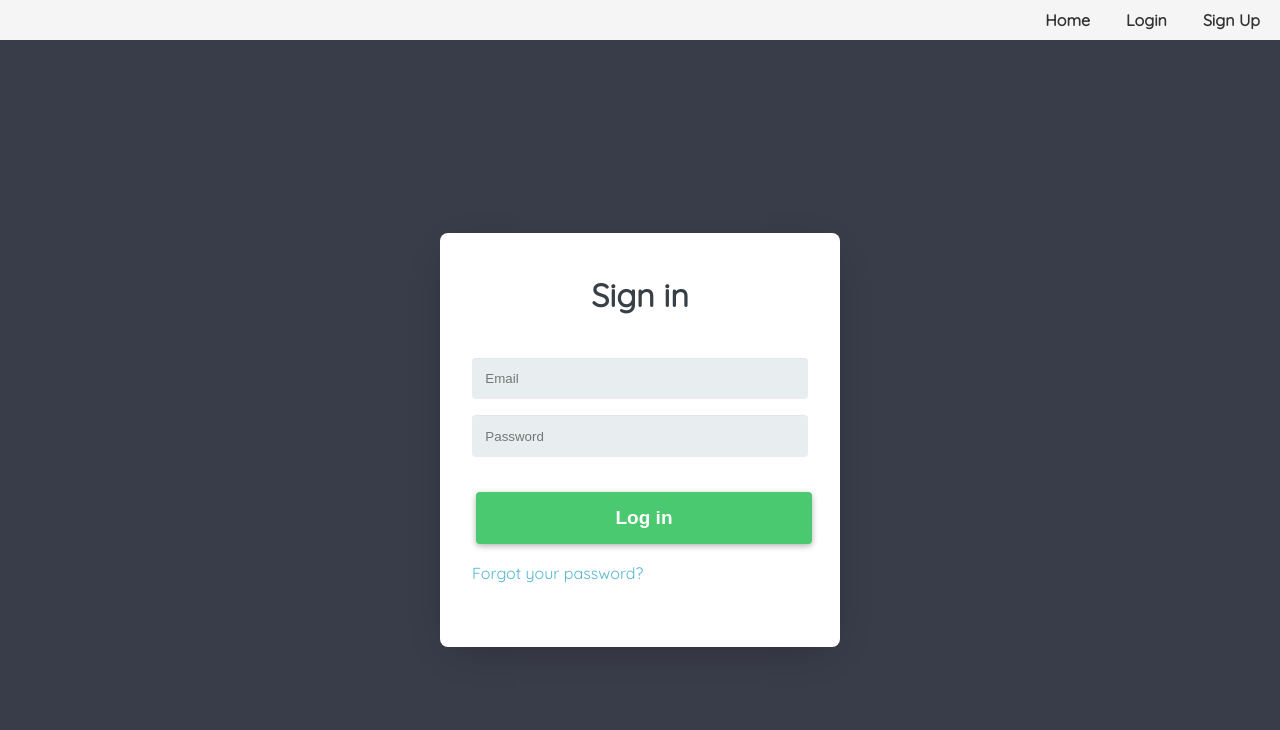
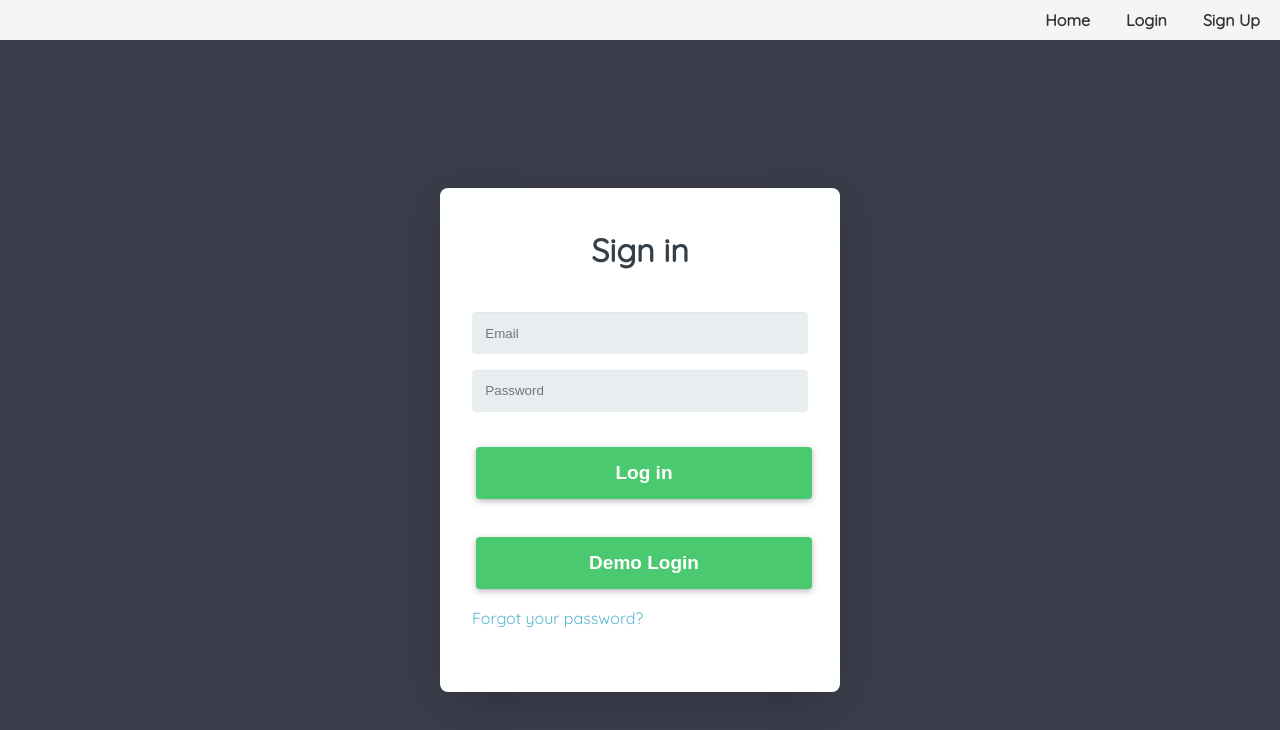
Before and after one commit to sopheak012/posclient, a React (Create React App) app: page /login in a window 1280 px wide. Shown: the top 730 px of the page. Built offline with nearby package versions, Linux system fonts and the light colour scheme; no server answers.

Commit message:
add demo button

```diff
--- a/src/pages/Login.js
+++ b/src/pages/Login.js
@@ -160,6 +160,45 @@ const Login = () => {
     }
   };
 
+  const handleDemoLogin = async () => {
+    try {
+      setError(""); // Clear any previous errors
+      setLoading(true); // Show loading indicator while making the API request
+
+      // Make the API request for demo login
+      const response = await axios.post(
+        "https://pos-api-2ta4.onrender.com/api/users/login",
+        {
+          email: "demo@gmail.com",
+          password: "demopassword012@",
+        }
+      );
+
+      const { username, email: responseEmail, token } = response.data;
+
+      // Dispatch the login action
+      dispatch(
+        login({
+          username,
+          email: responseEmail,
+          token,
+          isLogin: true,
+        })
+      );
+
+      // Clear the form fields
+      setEmail("");
+      setPassword("");
+      setLoading(false); // Hide loading indicator after the API request is complete
+      // Navigate the user to the order page
+      navigate("/order");
+    } catch (error) {
+      setError(error.response.data.error);
+      setLoading(false); // Hide loading indicator in case of an error
+      console.error(error);
+    }
+  };
+
   return (
     <CenteredContainer>
       <LoginFormContainer>
@@ -183,6 +222,9 @@ const Login = () => {
           <Button type="submit" onClick={handleSubmit} disabled={loading}>
             {loading ? <span>Loading...</span> : <span>Log in</span>}
           </Button>
+          <Button onClick={handleDemoLogin} disabled={loading}>
+            {loading ? <span>Loading...</span> : <span>Demo Login</span>}
+          </Button>
         </FormContent>
         <SignupMessage>
           <a href="#">Forgot your password?</a>
```
